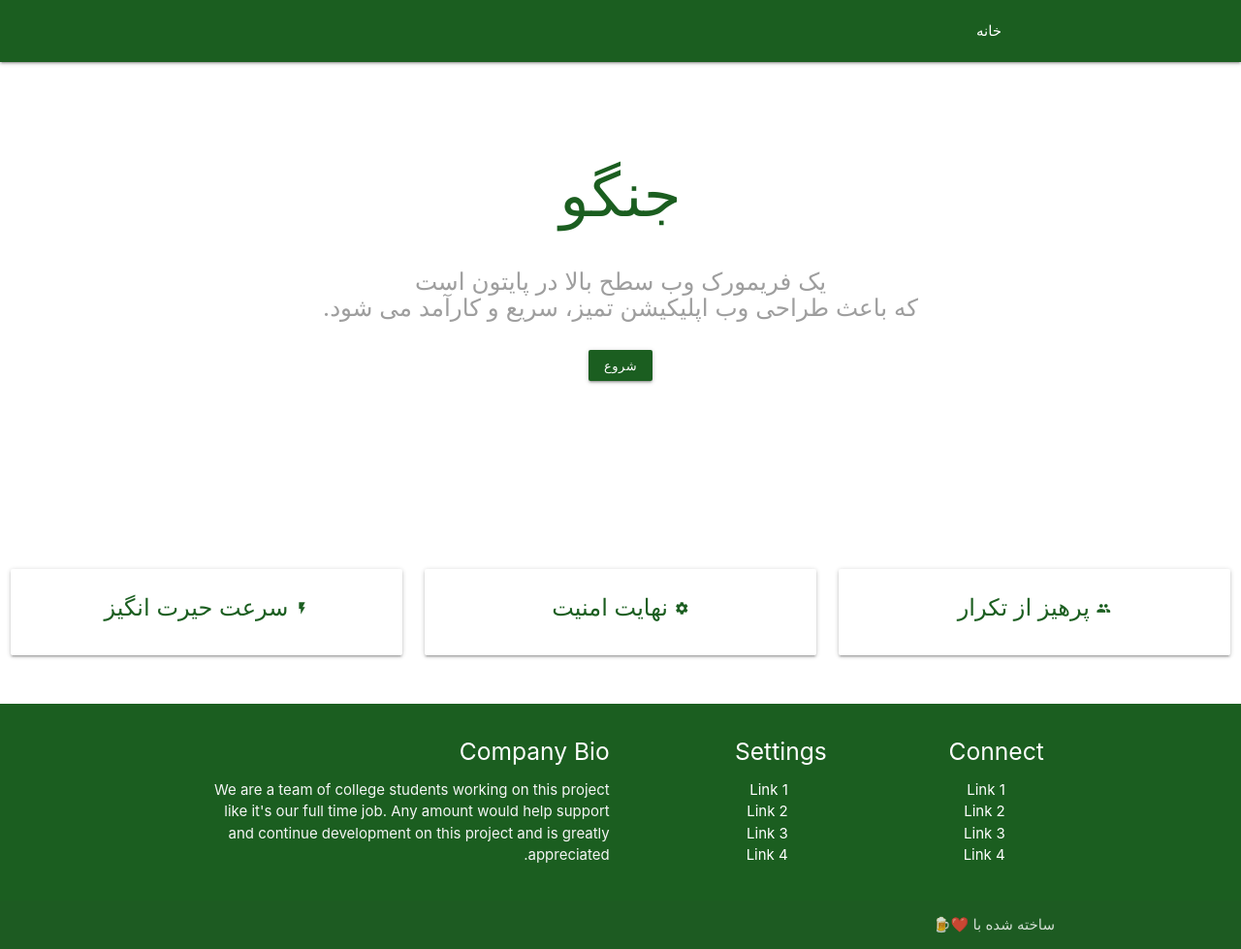
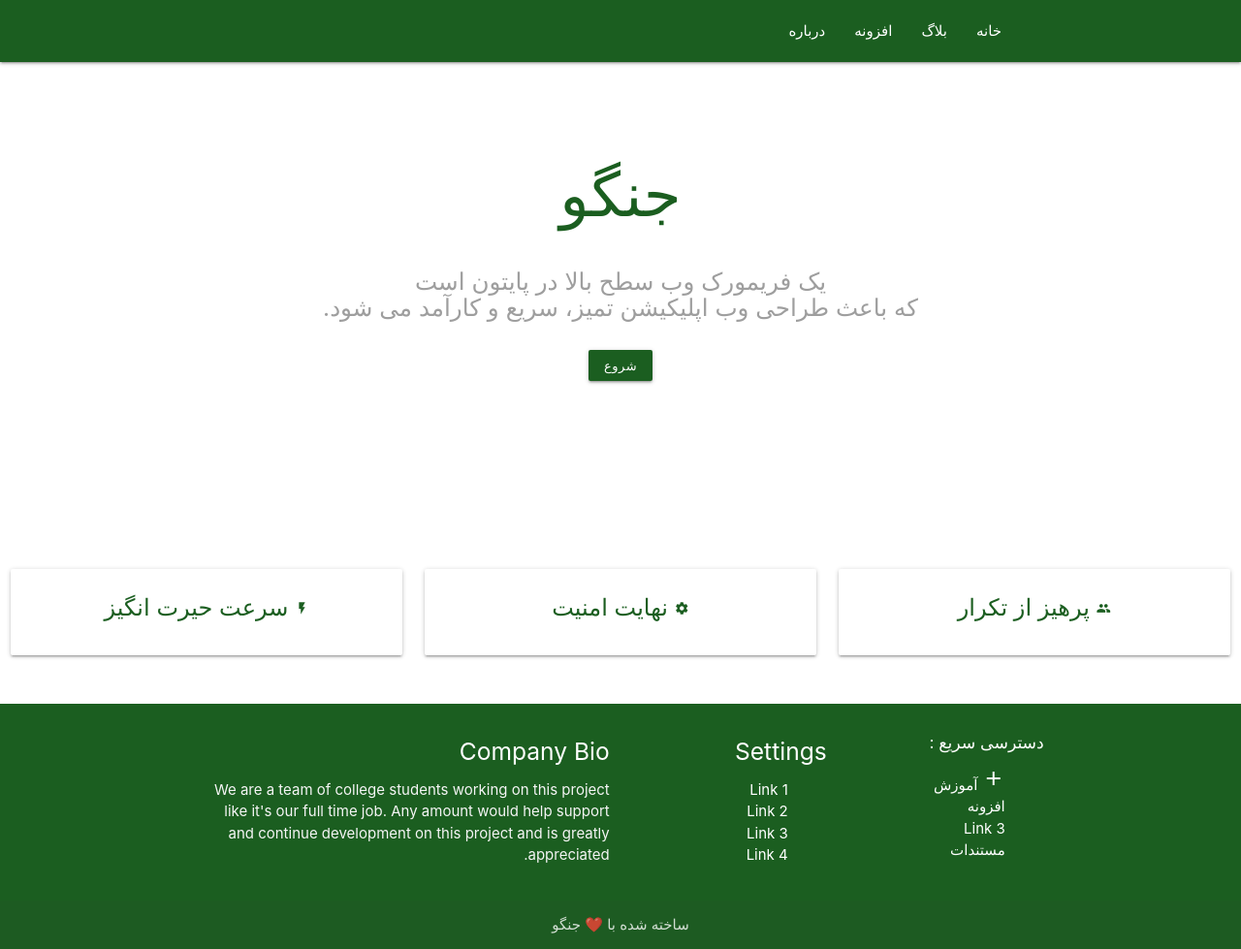
Before and after one commit to nim4karimi/bedjango, a Django app: page / in a window 1280 px wide. Shown: the whole page at 97% size. Run offline with Django 3.2, Linux system fonts and the light colour scheme; some libraries are stand-ins or nearby versions.

Commit message:
ADD prod setting & FIX menu - footer

```diff
--- /dev/null
+++ b/bedjango/settings/prod.py
@@ -0,0 +1,5 @@
+from .base import *
+
+ALLOWED_HOSTS = ['.bedjango.ir']
+
+DEBUG = False
--- a/templates/include/_footer.html
+++ b/templates/include/_footer.html
@@ -28,27 +28,28 @@
           </ul>
         </div>
         <div class="col l3 s12">
-          <h5 class="white-text">Connect</h5>
+
+          <h6 class="white-text">  دسترسی سریع : </h6>
           <ul>
             <li>
-              <a class="white-text" href="#!">Link 1</a>
+              <i class="material-icons text">add</i><a class="white-text" href="#!"> آموزش</a>
             </li>
             <li>
-              <a class="white-text" href="#!">Link 2</a>
+              <a class="white-text" href="#!">افزونه</a>
             </li>
             <li>
               <a class="white-text" href="#!">Link 3</a>
             </li>
             <li>
-              <a class="white-text" href="#!">Link 4</a>
+              <a class="white-text" href="#!">مستندات</a>
             </li>
           </ul>
         </div>
       </div>
     </div>
     <div class="footer-copyright">
-      <div class="container">
-        ساخته شده با  ❤️🍺
+      <div class="center-align container">
+        ساخته شده با  ❤️ جنگو
 
       </div>
     </div>
--- a/templates/include/_menu_home.html
+++ b/templates/include/_menu_home.html
@@ -1,15 +1,25 @@
 <!--Start-->
 {% load static %}
-
-
 
   <nav class="green darken-4" role="navigation">
     <div class="nav-wrapper container ">
       <!-- <a id="logo-container " href="#" class="brand-logo center">جنگو</a> -->
       <ul class="right hide-on-med-and-down ">
         <li>
+          <a class='white-text' href="#">درباره</a>
+        </li>
+        <li>
+          <a class='white-text' href="#">افزونه</a>
+        </li>
+        <li>
+          <a class='white-text' href="#">بلاگ</a>
+        </li>
+        <li>
           <a class='white-text' href="#">خانه</a>
         </li>
+
+
+
       </ul>
 
       <ul id="nav-mobile" class="sidenav">
```
